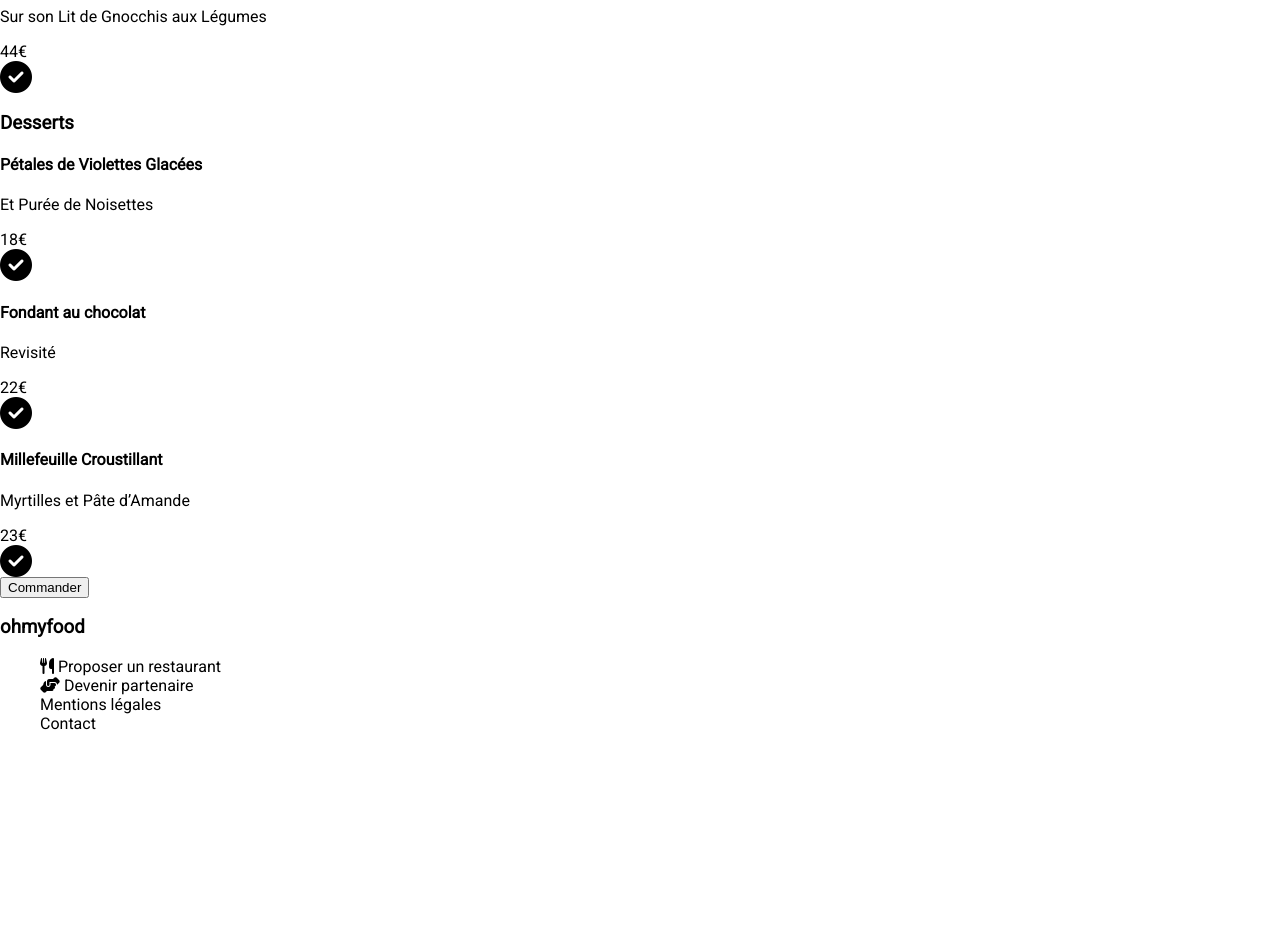
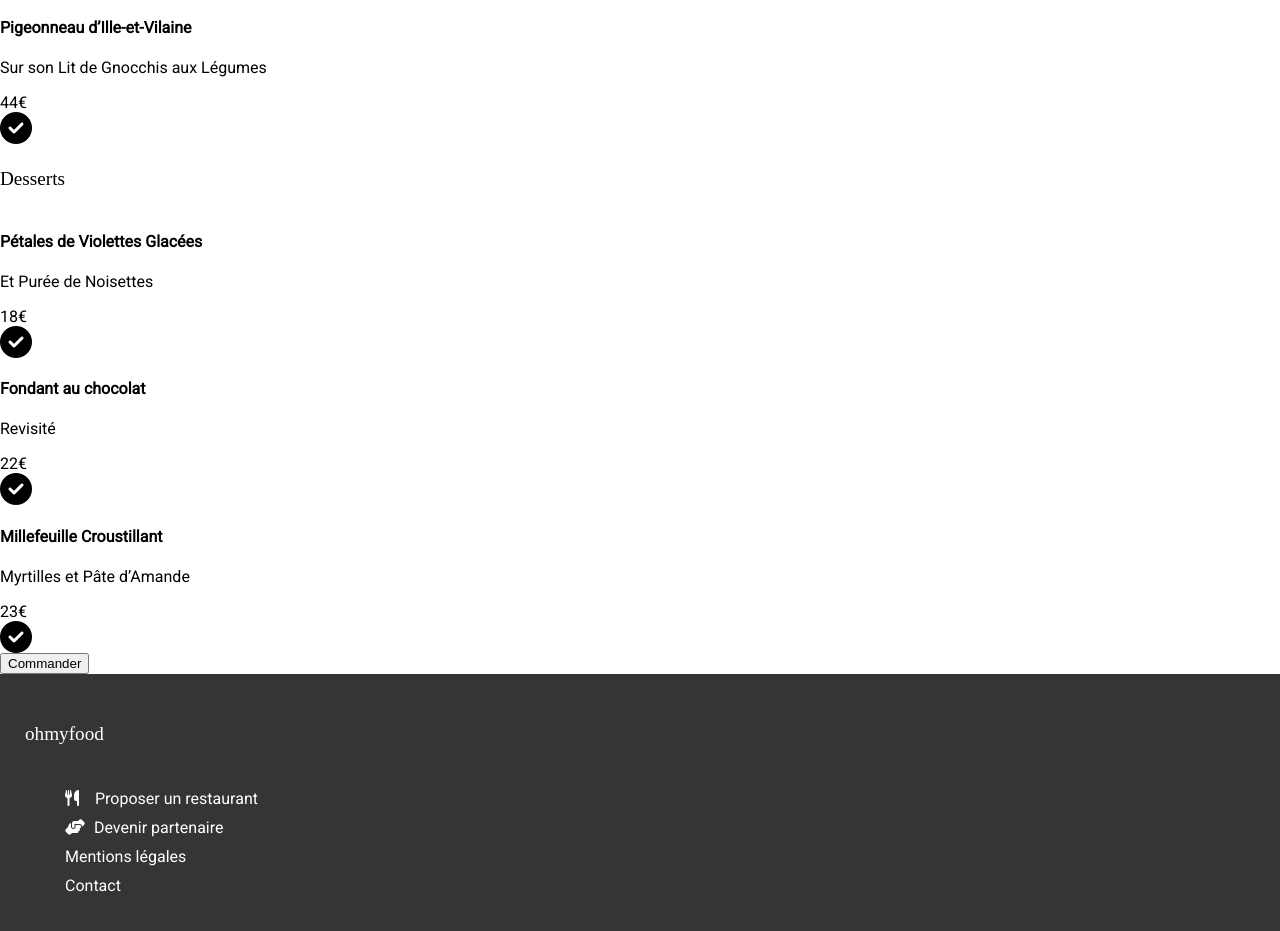
Before and after one commit to Jo-na-than/JonathanPalacios_3_18062021, a website: page alafrançaise.html in a window 1280 px wide. Shown: the part 3655-4586 px from the top of the page. Before the commit the page ends 4404 px from the top, so only its background shows below. Drawn offline with Linux system fonts and the light colour scheme; a web font is replaced by a local one.

Commit message:
ajout des fichiers scss + header/footer ok

```diff
--- /dev/null
+++ b/sass/Layouts/_footer.scss
@@ -0,0 +1,40 @@
+footer
+{
+    background-color: #353535;
+    padding: 25px;
+    color: white;
+}
+
+h3
+{
+    font-family: "Shrikhand", "sans-serif";
+    padding: 5px 0 20px 0;
+    font-size: 1.2rem;
+    font-weight: 500;
+}
+
+ul
+{
+    list-style-type: none;
+
+    li
+    {
+        padding: 5px 0 5px 0;
+
+        a
+        {
+        color: white;
+        }
+
+    }
+}
+
+.fa-utensils
+{
+    margin-right: 12px;
+}
+
+.fa-hands-helping
+{
+    margin-right: 5px;
+}
--- /dev/null
+++ b/sass/Layouts/_header.scss
@@ -0,0 +1,4 @@
+.header__principal h1
+{
+  text-align: center;
+}
--- a/sass/main.scss
+++ b/sass/main.scss
@@ -1 +1,2 @@
-@import "./Base/polices", "./Base/set"
+@import "./Base/polices", "./Base/set";
+@import "./Layouts/header", "./Layouts/footer";
```
Also changed, not shown: index.html (+1 -1 lines), public/css/styles.css, sass/Components/_btn_explorer.scss (added), sass/Layouts/_exploration.scss (added), sass/Layouts/_loader.scss (added), sass/Layouts/_menu.scss (added), sass/Utils/_functions.scss (added), sass/Utils/_keyframes.scss (added), sass/Utils/_maps.scss (added), sass/Utils/_mixins.scss (added), sass/Utils/_variables.scss (added), 1 other file.
